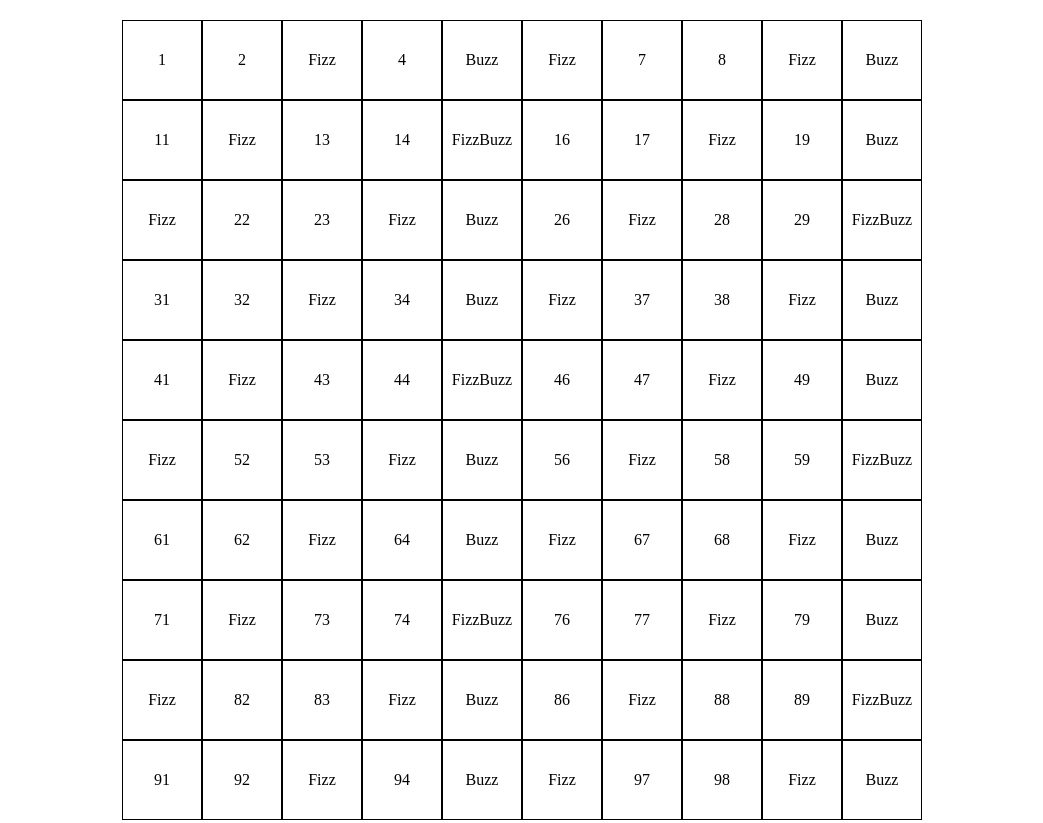
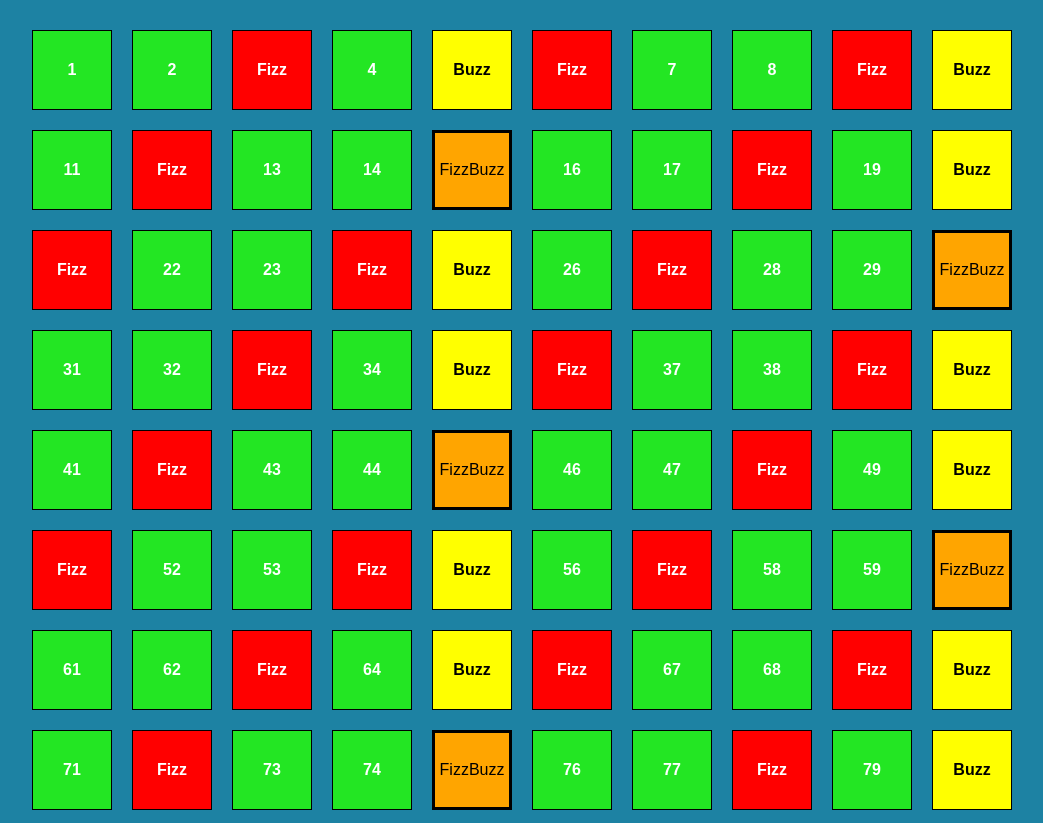
Before and after one commit to nvaccina/js-fizzbuzz, a plain HTML site: page index.html in a window 1280 px wide. Shown: the top 823 px of the page, without its empty margins (118-1161 px from the left). Drawn offline with Linux system fonts and the light colour scheme.

Commit message:
Applicazione stili agli elementi contenuti nel DOM

```diff
--- a/css/style.css
+++ b/css/style.css
@@ -3,8 +3,12 @@
   padding: 0;
   box-sizing: border-box;
 }
+body{
+  font-family: Arial, Helvetica, sans-serif;
+  background-color: #1D82A3;
+}
 .container{
-  width: 800px;
+  width: 1000px;
   margin: 20px auto;
   display: flex;
   flex-wrap: wrap;
@@ -13,7 +17,27 @@
   border: 1px solid black;
   width: 80px;
   height: 80px;
+  margin: 10px;
   display: flex;
   justify-content: center;
   align-items: center;
 }
+/*stili*/
+.red{
+  background-color: red;
+  color: white;
+  font-weight: bold;
+}
+.yellow{
+  background-color: yellow;
+  font-weight: bold;
+}
+.orange{
+  background-color: orange;
+  border: 3px solid black;
+}
+.number{
+  background-color: rgb(35, 230, 35);
+  color: white;
+  font-weight: bold;
+}
--- a/js/script.js
+++ b/js/script.js
@@ -9,12 +9,16 @@ for (let i = 1; i <= 100; i++) {
   //Condizioni numeri 3 e 5
   if (!(i % 3) && !(i % 5)){
     box.append('FizzBuzz');
+    box.classList.add('orange');
   }else if (!(i % 3)){
     box.append('Fizz');
+    box.classList.add('red');
   }else if (!(i % 5)){
     box.append('Buzz');
+    box.classList.add('yellow');
   }else{
     box.append(`${i}`);
+    box.classList.add('number');
   }
 
   console.log(box, i);
```
